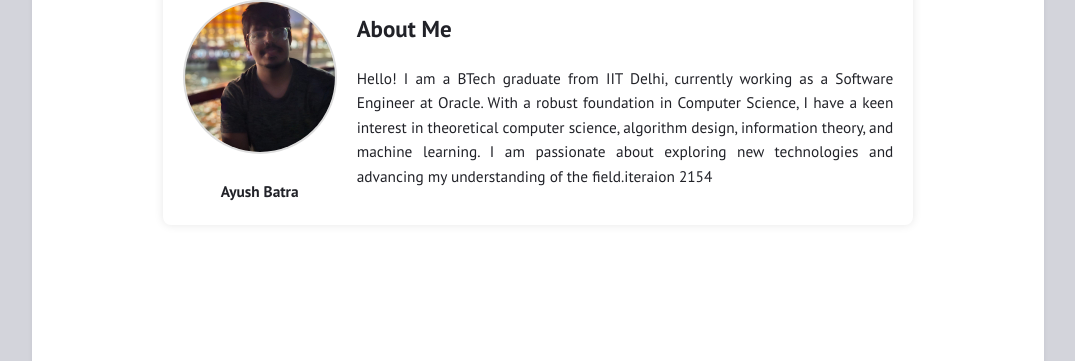
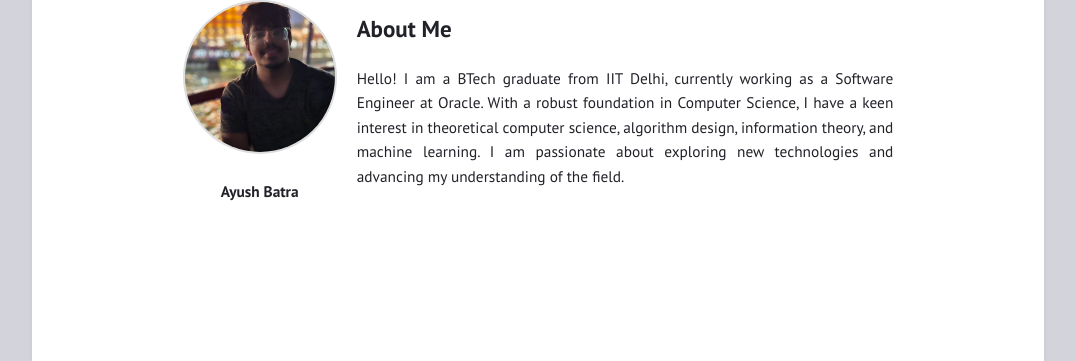
Before and after one commit to ayushbatra/ayushbatra.github.io, a Jekyll site: the page built from index.md, in a window 1280 px wide. Shown: the part 149-510 px from the top of the page, without its empty margins (102-1177 px from the left). Built offline with Jekyll 4.4.1, drawn with Linux system fonts in a browser that asks for light colours.

Commit message:
Update homepage.html

```diff
--- a/_layouts/homepage.html
+++ b/_layouts/homepage.html
@@ -10,8 +10,8 @@ layout: default
             max-width: 1200px; /* Increased max-width for more space */
             margin: 0 auto;
 /*             background-color: #fff; */
-            border-radius: 8px;
-            box-shadow: 0 0 10px rgba(0, 0, 0, 0.1);
+/*             border-radius: 8px; */
+/*             box-shadow: 0 0 10px rgba(0, 0, 0, 0.1); */
             padding: 20px;
             box-sizing: border-box; /* Ensures padding is included in width */
         }
@@ -41,7 +41,7 @@ layout: default
         </div>
         <div class="about-me">
             <h2>About Me</h2>
-            <p>Hello! I am a BTech graduate from IIT Delhi, currently working as a Software Engineer at Oracle. With a robust foundation in Computer Science, I have a keen interest in theoretical computer science, algorithm design, information theory, and machine learning. I am passionate about exploring new technologies and advancing my understanding of the field.iteraion 2154</p>
+            <p>Hello! I am a BTech graduate from IIT Delhi, currently working as a Software Engineer at Oracle. With a robust foundation in Computer Science, I have a keen interest in theoretical computer science, algorithm design, information theory, and machine learning. I am passionate about exploring new technologies and advancing my understanding of the field.</p>
         </div>
     </div>
 </article>
```
